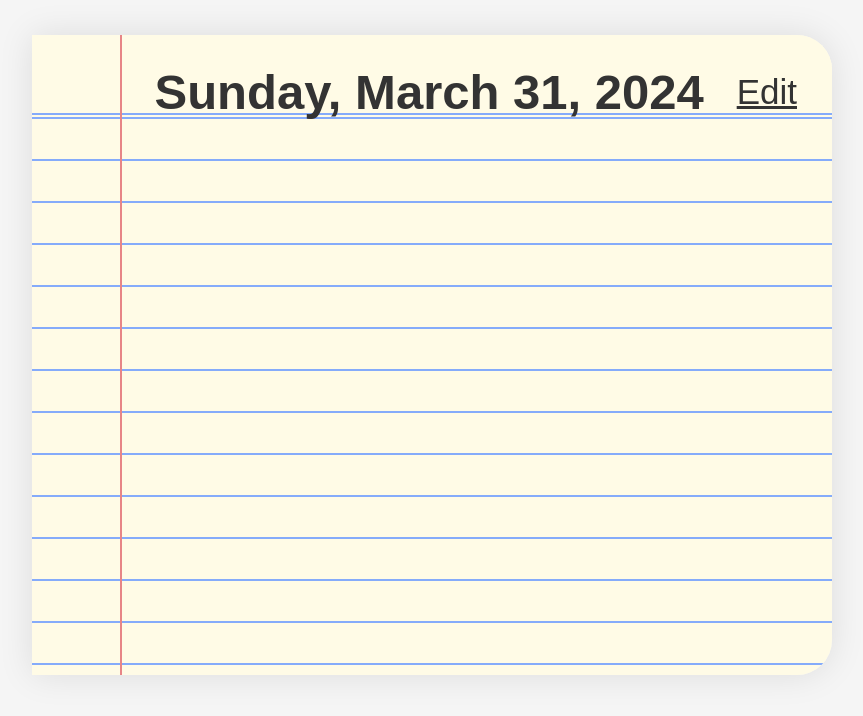
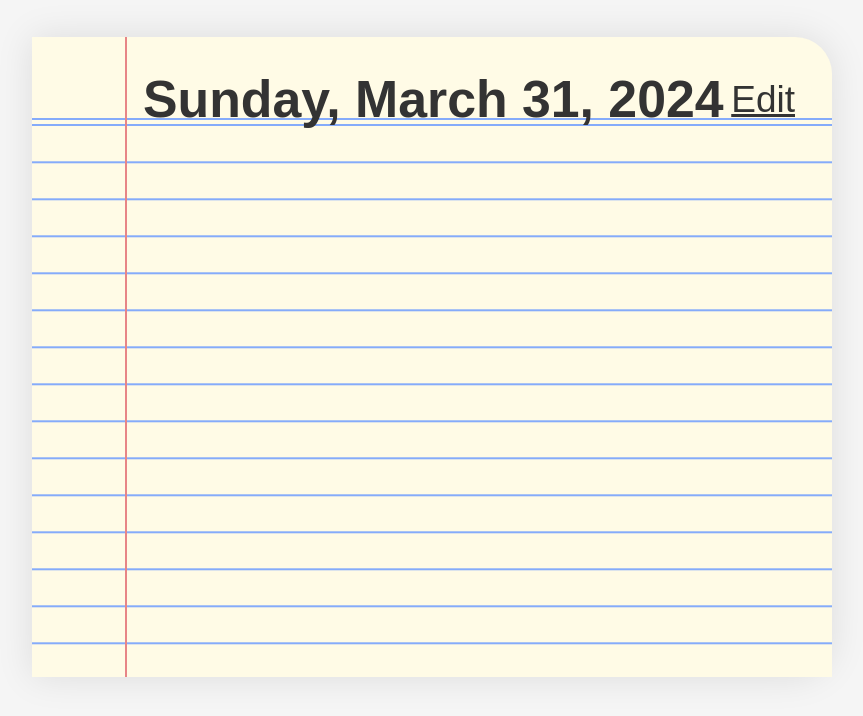
Before and after one commit to pietvanzoen/daily, a Vue app: page / in a window 1280 px wide. Shown: the top 716 px of the page, without its empty margins (208-1071 px from the left). Built offline with nearby package versions, Linux system fonts and the light colour scheme; a web font is replaced by a local one.

Commit message:
Fix line position in main section

```diff
--- a/src/assets/main.css
+++ b/src/assets/main.css
@@ -13,16 +13,18 @@
   --line-color: #85abfa;
 
   /* Spacing */
-  --font-size: 35px;
-  --line-height: 1.2rem;
-  --right-margin: 2.5rem;
+  --font-size: 37px;
+  --line-position: .9rem;
+  --line-height: 1rem;
+  --left-margin: 2.5rem;
+  --left-gutter: 0.5rem;
   --right-gutter: 1rem;
-  --left-margin: 1rem;
+  --header-height: calc((var(--line-height) * 2.5) - 4px);
 }
 
 @media (max-width: 768px) {
   :root {
-    --right-margin: 2rem;
+    --left-margin: 2rem;
   }
 }
 
@@ -142,6 +144,14 @@ html {
 main {
   min-height: 80vh;
   background-color: var(--main-bg-color);
+  position: relative;
+  box-shadow: 0 0 1em rgba(0, 0, 0, 0.1);
+  display: flex;
+  flex-direction: column;
+}
+
+main > article {
+  flex: 1;
   background: linear-gradient(
     to bottom,
     #fffbe6,
@@ -152,15 +162,11 @@ main {
   /* The rectangle in which to repeat.
    It can be fully wide in this case */
   background-size: 100% var(--line-height);
-  box-shadow: 0 0 1em rgba(0, 0, 0, 0.1);
-  position: relative;
+  background-position-y: var(--line-position);
 }
 
-main > header,
 main {
   border-top-right-radius: 1rem;
-}
-main {
   border-bottom-right-radius: 1rem;
 }
 
@@ -172,7 +178,7 @@ main > header {
 }
 main > header,
 main > article {
-  padding-left: calc(var(--right-margin) + var(--right-gutter));
+  padding-left: calc(var(--left-margin) + var(--left-gutter));
   padding-right: var(--right-gutter);
 }
 main > article {
@@ -186,20 +192,35 @@ main:before {
   position: absolute;
   height: 100%;
   width: 2px;
-  left: var(--right-margin);
+  left: var(--left-margin);
   top: 0;
   background-color: #e78587;
   z-index: 1;
 }
 
 main > header {
-  height: calc((var(--line-height) * 2) - 4px);
+  height: var(--header-height);
   width: 100%;
   top: 0;
   left: 0;
-  background-color: var(--main-bg-color);
+  position: relative;
+  padding-bottom: 8px;
+}
+main > header:after {
+  content: '';
+  position: absolute;
+  height: 8px;
+  width: 100%;
+  bottom: 0;
+  left: 0;
+  border-top: 2px solid var(--line-color);
   border-bottom: 2px solid var(--line-color);
 }
+main > header > * {
+  position: relative;
+  z-index: 2;
+}
+
 
 a {
   text-decoration: underline;
```
